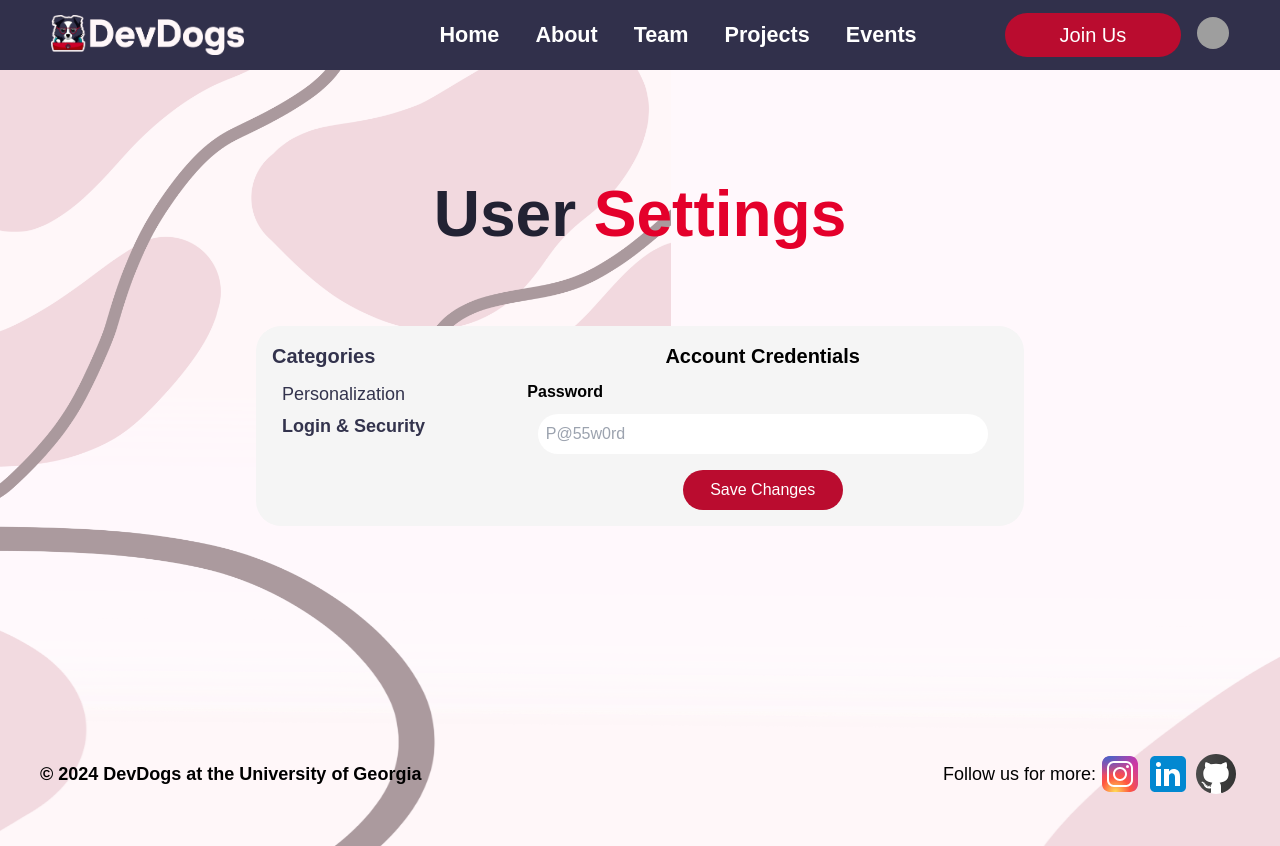
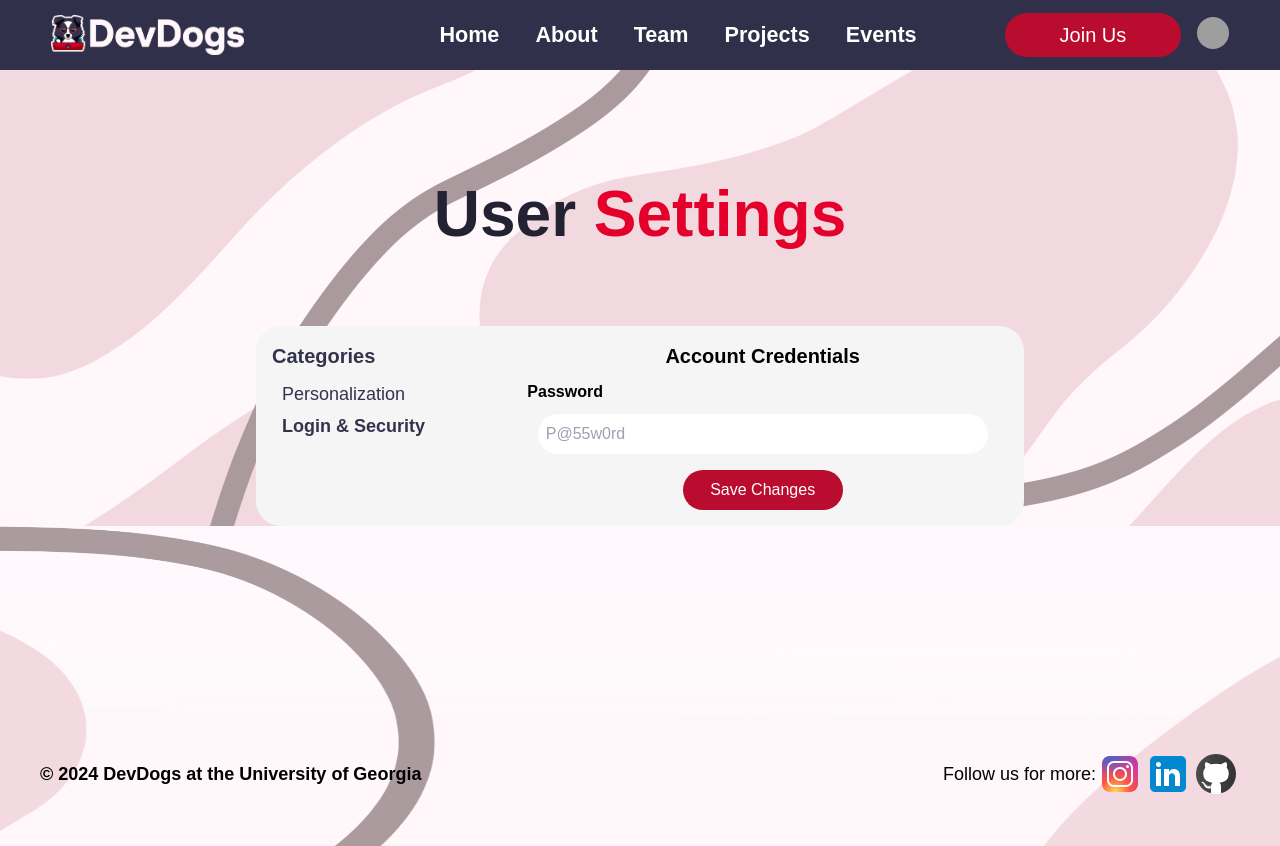
Before and after one commit to DevDogs-UGA/DevDogs-Website, a Next.js app: page /dashboard/security in a window 1280 px wide. Built offline with nearby package versions, Linux system fonts and the light colour scheme; grey boxes are pictures that could not be loaded.

Commit message:
final touches 3.0

```diff
--- a/src/app/dashboard/page.js
+++ b/src/app/dashboard/page.js
@@ -195,7 +195,7 @@ export const Box = () => {
   const githubLoginUrl = `https://github.com/login/oauth/authorize?${params}`;
 
   return (
-    <div className="section page-main-side-padding flex w-full flex-col items-center text-center">
+    <div className="dashboard-section page-main-side-padding flex w-full flex-col items-center text-center">
       <PageTitleTemplate
         blackText={"User "}
         redText={"Settings"}
--- a/src/app/dashboard/security/page.js
+++ b/src/app/dashboard/security/page.js
@@ -35,7 +35,7 @@ const Settings = () => {
   };
 
   return (
-    <div className="section">
+    <div className="dashboard-section">
       <div className="page-main-side-padding flex w-full flex-col items-center text-center">
         <PageTitleTemplate
           blackText={"User "}
--- a/src/app/globals.css
+++ b/src/app/globals.css
@@ -124,6 +124,21 @@ p {
   background-image: url("./images/background.png");
   background-position-y: 0rem;
   background-size: contain;
+  background-repeat: no-repeat;
+  background-blend-mode: normal;
+
+  padding-top: 2rem;
+  max-width: 80rem;
+  max-height: 100%;
+  margin-left: auto;
+  margin-right: auto;
+}
+
+.dashboard-section {
+  background-color: #fff8fc;
+  background-image: url("./images/background.png");
+  background-position-y: 0rem;
+  background-size: cover;
   background-repeat: no-repeat;
   background-blend-mode: normal;
 
```
